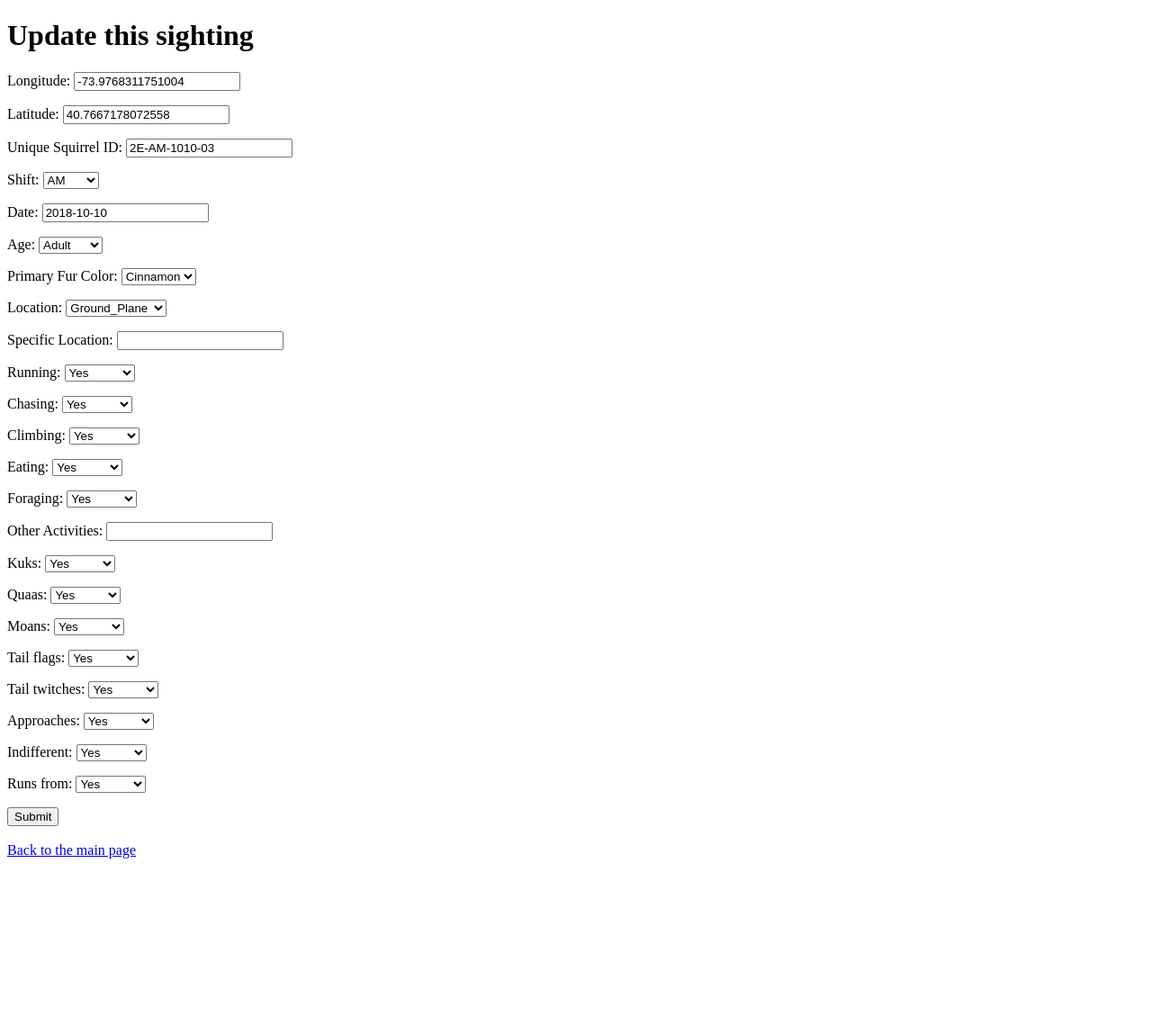
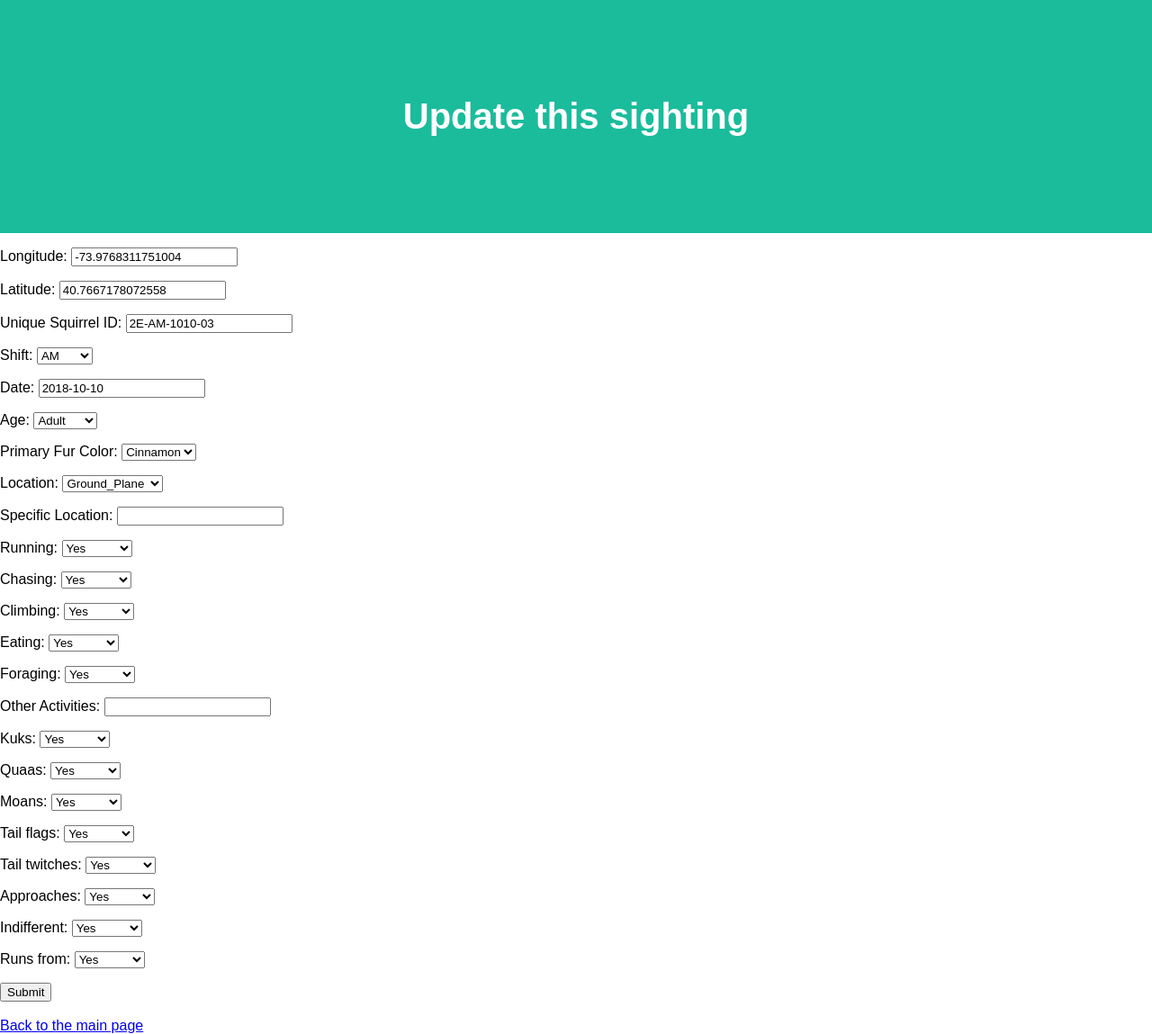
Before and after one commit to yfsui/tracker, a Django app: a page that uses tracker/templates/tracker/update.html in a window 1280 px wide. Shown: the whole page at 90% size. Before the commit the page ends 954 px from the top, so only its background shows below. Run offline with Django 3.2, Linux system fonts and the light colour scheme; data comes from the database, SQL or seed files in the repository.

Commit message:
Personalized update page with colorful style

```diff
--- a/tracker/templates/tracker/update.html
+++ b/tracker/templates/tracker/update.html
@@ -3,9 +3,29 @@
     <head>
         <title>Update a sighting</title>
         <meta charset="utf-8">
+        <meta name="viewport" content="width=device-width, initial-scale=1">
+        <style>
+        body {
+          font-family: Arial, Helvetica, sans-serif;
+          margin: 0;
+        }
+        /* Style the header */
+        .header {
+          padding: 80px;
+          text-align: center;
+          background: #1abc9c;
+          color: white;
+        }
+        /* Increase the font size of the h1 element */
+        .header h1 {
+          font-size: 40px;
+        }
+        </style>
     </head>
     <body>
-        <h1> Update this sighting</h1>
+        <div class="header">
+	<h1> Update this sighting</h1>
+	</div>
         <form  method="POST">
                 {% csrf_token %}
                 {{ form.as_p }}
```
